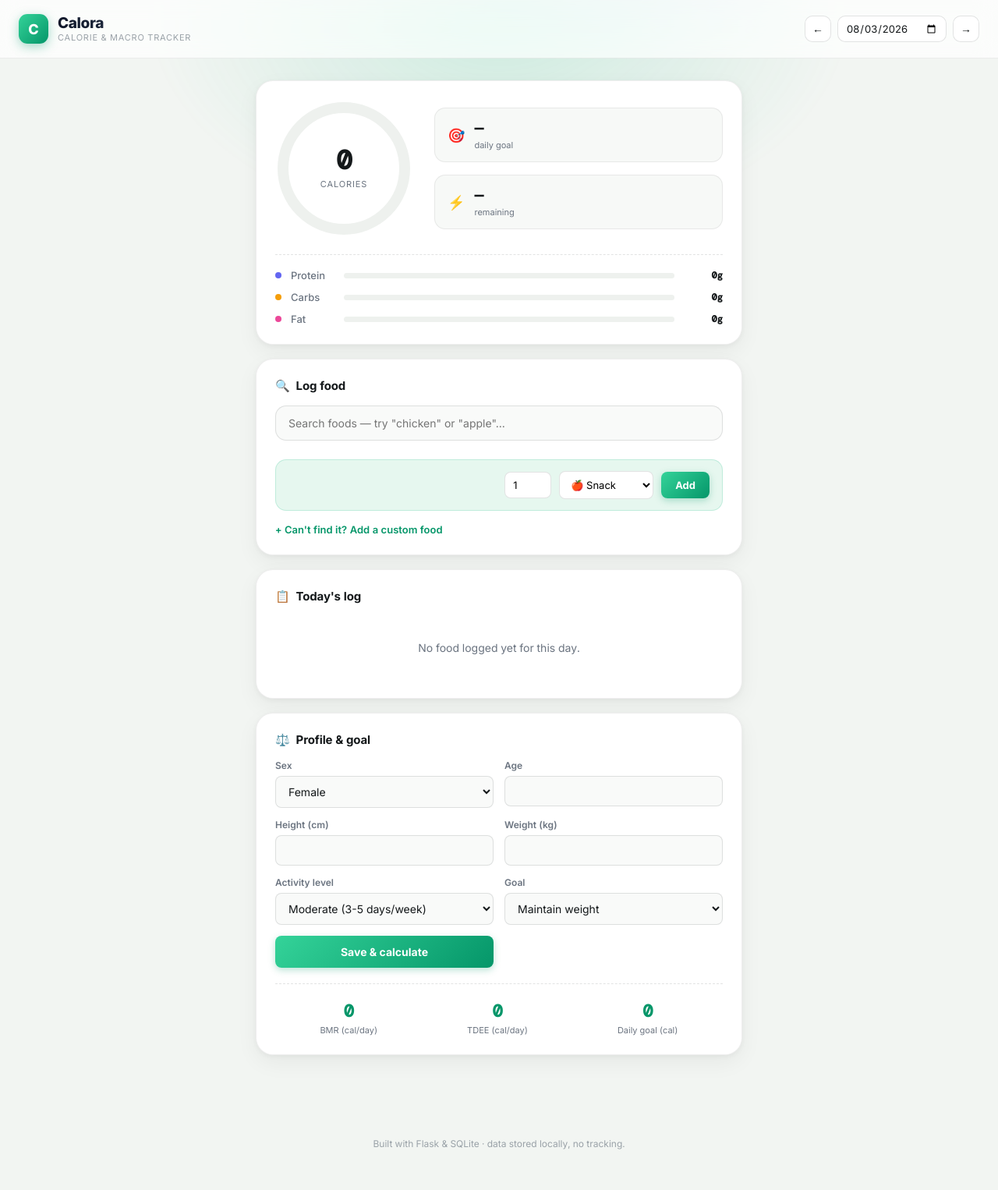
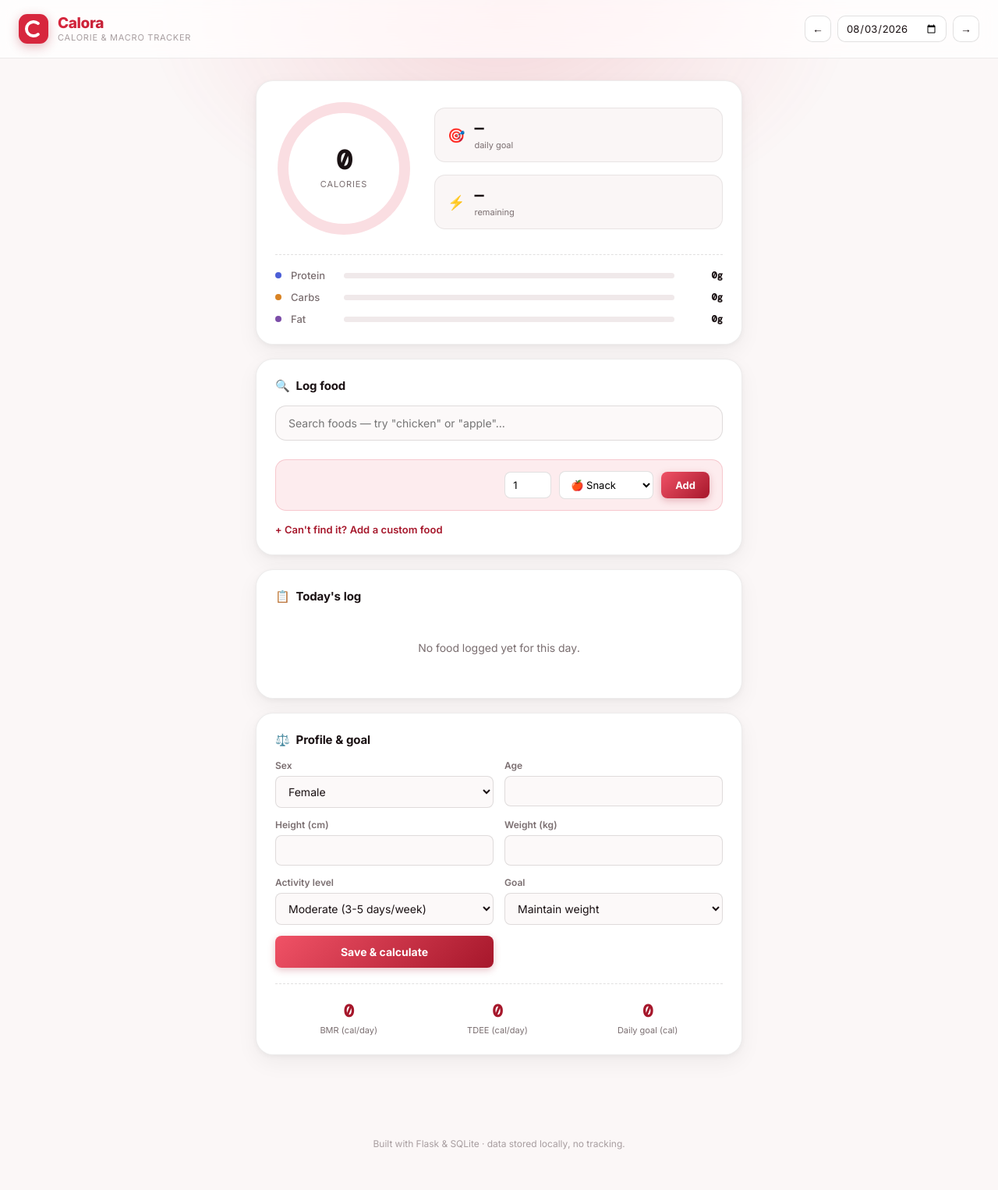
Before and after one commit to Doudougassama/Calora, a Flask app: page / in a window 1280 px wide. Shown: the whole page at 78% size. Run offline with Flask 3, Linux system fonts and the light colour scheme; data that the repository does not hold is empty.

Commit message:
Add Calora logo and rebrand UI to red and white
Introduce a logo built around a calorie goal ring left open at
3 o'clock so it also reads as the "C" in Calora — the same ring
already used in the summary card, so the brand mark and the core
UI element are the same shape.

- Add mark.svg, icon.svg (app icon / favicon) and logo.svg lockup
- Replace the letter-"C" placeholder in the topbar with the mark
- Wire up the SVG favicon and a theme-color meta tag
- Repalette from green to red: primary #d7263d, deep #a6172b,
  tint #fdecee, on a near-white #fbf7f7 page
- Retune macro colors so none of them read as brand red; fat moves
  from pink to violet, which was the worst offender
- Move warning states off red to amber #b45309, since red no longer
  signals "over budget" once it's the brand color

Co-Authored-By: Claude <noreply@anthropic.com>

```diff
--- a/static/style.css
+++ b/static/style.css
@@ -1,24 +1,29 @@
 :root {
-  --bg: #f2f5f2;
+  --bg: #fbf7f7;
   --card: #ffffff;
-  --text: #14181a;
-  --muted: #6b7480;
-  --muted-2: #9aa2a8;
-  --border: rgba(20, 24, 26, 0.07);
-  --border-strong: rgba(20, 24, 26, 0.12);
+  --text: #1a1113;
+  --muted: #7a6e70;
+  --muted-2: #a89ea0;
+  --border: rgba(26, 17, 19, 0.08);
+  --border-strong: rgba(26, 17, 19, 0.13);
 
-  --primary: #10b981;
-  --primary-dark: #059669;
-  --primary-light: #34d399;
-  --primary-tint: #e6f7ef;
+  --surface-soft: #faf6f6;
+  --surface-softer: #fcf9f9;
+  --track: #f0e9ea;
 
-  --protein: #6366f1;
-  --protein-tint: #eef0fe;
-  --carbs: #f59e0b;
-  --carbs-tint: #fef4e2;
-  --fat: #ec4899;
-  --fat-tint: #fdeaf3;
-  --danger: #ef4444;
+  --primary: #d7263d;
+  --primary-dark: #a6172b;
+  --primary-light: #f05266;
+  --primary-tint: #fdecee;
+
+  --protein: #4c5fd7;
+  --protein-tint: #eceefc;
+  --carbs: #d98324;
+  --carbs-tint: #fbf0e1;
+  --fat: #7c4da8;
+  --fat-tint: #f2ebf9;
+  --danger: #b45309;
+  --danger-tint: #fef3e7;
 
   --radius-lg: 22px;
   --radius-md: 14px;
@@ -53,8 +58,8 @@ body {
   width: 900px;
   height: 560px;
   background:
-    radial-gradient(closest-side, rgba(16, 185, 129, 0.16), transparent),
-    radial-gradient(closest-side at 70% 30%, rgba(99, 102, 241, 0.10), transparent);
+    radial-gradient(closest-side, rgba(215, 38, 61, 0.14), transparent),
+    radial-gradient(closest-side at 70% 30%, rgba(240, 82, 102, 0.08), transparent);
   filter: blur(10px);
   pointer-events: none;
   z-index: 0;
@@ -90,15 +95,18 @@ body {
   width: 38px;
   height: 38px;
   border-radius: 11px;
-  background: linear-gradient(135deg, var(--primary-light), var(--primary-dark));
-  color: white;
+  background: var(--primary);
   display: flex;
   align-items: center;
   justify-content: center;
-  font-weight: 800;
-  font-size: 18px;
-  box-shadow: 0 4px 14px rgba(5, 150, 105, 0.35);
+  box-shadow: 0 4px 14px rgba(166, 23, 43, 0.30);
   flex-shrink: 0;
+}
+
+.brand-mark svg {
+  width: 22px;
+  height: 22px;
+  display: block;
 }
 
 .brand-text { display: flex; flex-direction: column; line-height: 1.1; }
@@ -108,7 +116,7 @@ body {
   font-weight: 800;
   margin: 0;
   letter-spacing: -0.02em;
-  background: linear-gradient(90deg, #0f172a, #334155);
+  background: linear-gradient(90deg, var(--primary), var(--primary-dark));
   -webkit-background-clip: text;
   background-clip: text;
   color: transparent;
@@ -218,7 +226,7 @@ body {
 
 .ring-track {
   fill: none;
-  stroke: #eef1ee;
+  stroke: #fadee2;
   stroke-width: 14;
 }
 
@@ -267,7 +275,7 @@ body {
   align-items: center;
   gap: 12px;
   padding: 14px 16px;
-  background: #f7f9f7;
+  background: var(--surface-soft);
   border-radius: var(--radius-md);
   border: 1px solid var(--border);
 }
@@ -390,7 +398,7 @@ body {
   margin-top: 14px;
   padding: 14px 16px;
   background: var(--primary-tint);
-  border: 1px solid rgba(16, 185, 129, 0.18);
+  border: 1px solid rgba(215, 38, 61, 0.18);
   border-radius: var(--radius-md);
   flex-wrap: wrap;
   animation: fadeUp 0.3s ease both;
@@ -434,11 +442,11 @@ body {
   font-weight: 700;
   font-size: 13px;
   font-family: inherit;
-  box-shadow: 0 3px 10px rgba(5, 150, 105, 0.28);
+  box-shadow: 0 3px 10px rgba(166, 23, 43, 0.26);
   transition: transform 0.12s ease, box-shadow 0.12s ease, filter 0.12s ease;
 }
 
-.primary-btn:hover { filter: brightness(1.05); box-shadow: 0 5px 16px rgba(5, 150, 105, 0.36); }
+.primary-btn:hover { filter: brightness(1.05); box-shadow: 0 5px 16px rgba(166, 23, 43, 0.34); }
 .primary-btn:active { transform: scale(0.97); }
 .primary-btn.full-span { width: 100%; padding: 12px 18px; font-size: 14px; }
 
--- a/templates/index.html
+++ b/templates/index.html
@@ -4,6 +4,8 @@
 <meta charset="UTF-8">
 <meta name="viewport" content="width=device-width, initial-scale=1.0">
 <title>Calora — Calorie & Macro Tracker</title>
+<link rel="icon" type="image/svg+xml" href="{{ url_for('static', filename='icon.svg') }}">
+<meta name="theme-color" content="#d7263d">
 <link rel="preconnect" href="https://fonts.googleapis.com">
 <link rel="preconnect" href="https://fonts.gstatic.com" crossorigin>
 <link href="https://fonts.googleapis.com/css2?family=Inter:wght@400;500;600;700;800&family=DM+Mono:wght@500&display=swap" rel="stylesheet">
@@ -14,7 +16,9 @@
 
   <header class="topbar">
     <div class="brand">
-      <span class="brand-mark">C</span>
+      <span class="brand-mark">
+        <svg viewBox="0 0 34 34" aria-hidden="true"><path d="M 26 6.28 A 14 14 0 1 0 26 27.72" fill="none" stroke="#ffffff" stroke-width="6" stroke-linecap="round"/></svg>
+      </span>
       <div class="brand-text">
         <h1>Calora</h1>
         <span class="brand-tagline">calorie &amp; macro tracker</span>
@@ -35,8 +39,8 @@
           <svg class="ring" width="176" height="176" viewBox="0 0 176 176">
             <defs>
               <linearGradient id="ringGrad" x1="0%" y1="0%" x2="100%" y2="100%">
-                <stop offset="0%" stop-color="#34d399"></stop>
-                <stop offset="100%" stop-color="#059669"></stop>
+                <stop offset="0%" stop-color="#f05266"></stop>
+                <stop offset="100%" stop-color="#a6172b"></stop>
               </linearGradient>
             </defs>
             <circle class="ring-track" cx="88" cy="88" r="78"></circle>
```
Also changed, not shown: other parts of static/style.css (+11 -11 lines), static/icon.svg (added), static/logo.svg (added), static/mark.svg (added).
